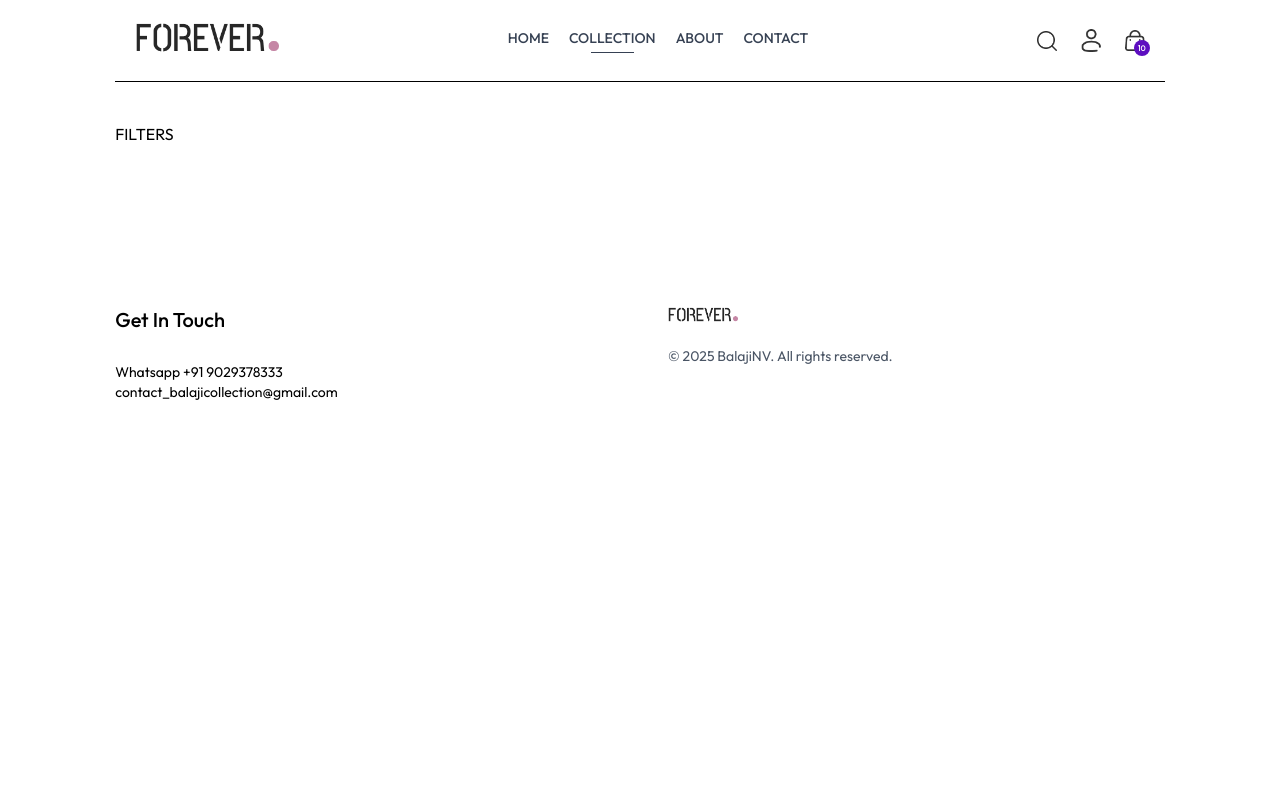
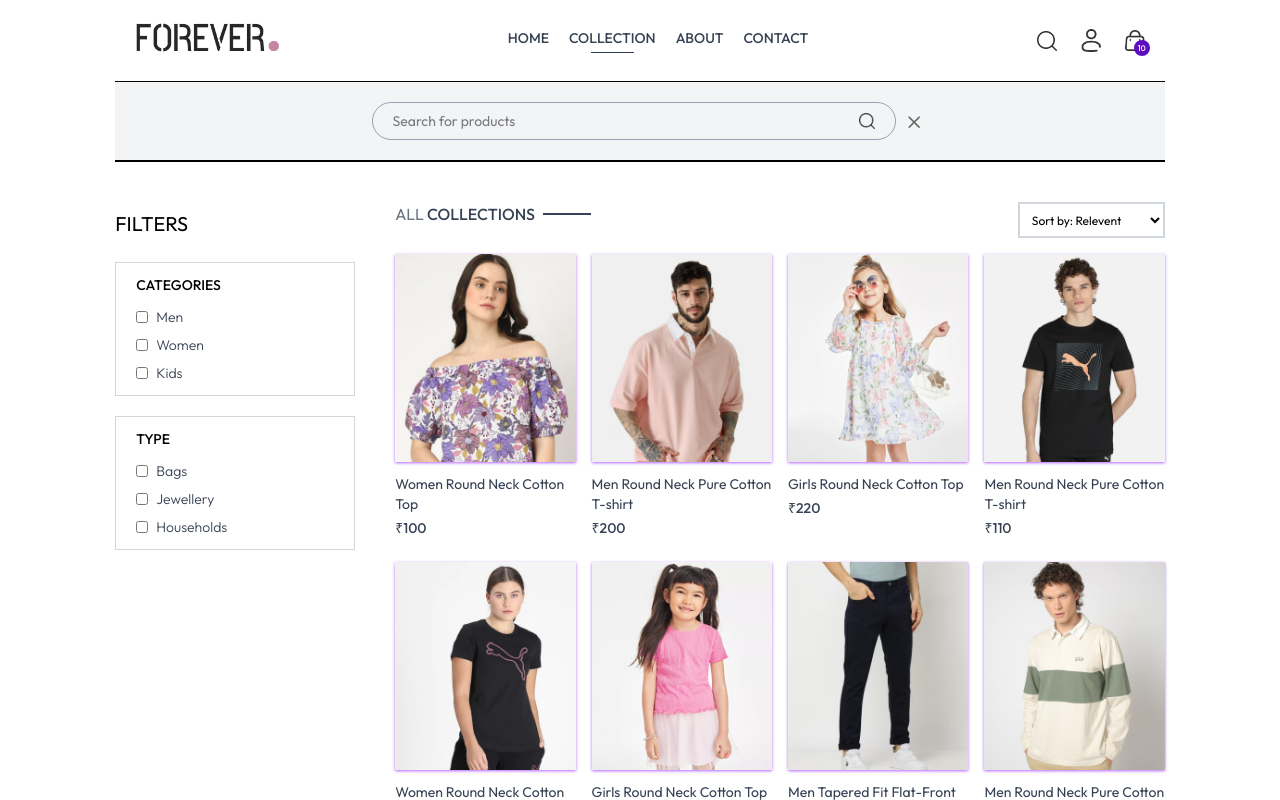
Before and after one commit to nvavinash/balajiFrontend, a React (Vite) app: page /collection in a window 1280 px wide. Both pictures are taken after a click on the picture 1046 px from the left and 40 px from the top of the page. Shown: the top 800 px of the page. Built offline with nearby package versions, Linux system fonts and the light colour scheme.

Commit message:
Searchbar added

```diff
--- a/src/App.jsx
+++ b/src/App.jsx
@@ -11,6 +11,7 @@
 import Orders from './pages/Orders'
 import Navbar from './components/Navbar'
 import Footer from './components/Footer'
+import SearchBar from './components/SearchBar'
 
 
 
@@ -18,6 +19,8 @@
   return (
     <div className='px-4 sm:px-[5vw] md:px-[7vw] lg:px-[9vw]'>
        <Navbar />
+       <SearchBar/>
+
     <Routes>
       <Route path='/' element={<Home/>}/>
       <Route path='/collection' element={<Collection/>}/>
--- a/src/components/Footer.jsx
+++ b/src/components/Footer.jsx
@@ -18,7 +18,7 @@
 
         <div>
           <p className="text-xl font-medium mb-5">Get In Touch</p>
-          <ul className=" py-2">
+          <ul>
             <li> Whatsapp +91 9029378333</li>
             <li>contact_balajicollection@gmail.com</li>
           </ul>
--- a/src/components/Navbar.jsx
+++ b/src/components/Navbar.jsx
@@ -1,9 +1,12 @@
-import React, { useState } from "react";
+import React, { useState, useContext } from "react";
 import { assets } from "../assets/assets";
 import { Link, NavLink } from "react-router-dom";
+import { ShopContext } from "../context/ShopContext";
 
 const Navbar = () => {
   const [visible, setVisible] = useState(false);
+  const {setShowSearch} = useContext(ShopContext);
+
 
   return (
     <div className="flex items-center justify-between p-5 font-medium">
@@ -27,7 +30,7 @@
         </NavLink>
       </ul>
       <div className="flex items-center gap-6">
-        <img
+        <img onClick={() => setShowSearch(true)}
           src={assets.search_icon}
           className="w-5 cursor-pointer"
           alt="logo"
--- /dev/null
+++ b/src/components/SearchBar.jsx
@@ -0,0 +1,42 @@
+import React, { use, useEffect, useState } from "react";
+import { useContext } from "react";
+import { ShopContext } from "../context/ShopContext";
+import { assets } from "../assets/assets";
+import { useLocation } from "react-router-dom";
+
+const SearchBar = () => {
+  const { search, setSearch, showSearch, setShowSearch } =
+    useContext(ShopContext);
+  const [visible, setVisible] = useState(false);
+  const location = useLocation();
+
+  useEffect(() => {
+    if (location.pathname.includes("/collection")) {
+      setVisible(true);
+    } else {
+      setVisible(false);
+    }
+  }, [location]);
+  return showSearch && visible ? (
+    <div className="border-t border-b bg-gray-100 text-center">
+      <div className="inline-flex items-center gap-2 justify-center border border-gray-400 px-5 py-2 my-5 mx-3 rounded-full w-3/4 sm:w-1/2 ">
+        <input
+          className="flex-1 outline-none bg-inherit text-sm"
+          type="text"
+          value={search}
+          onChange={(e) => setSearch(e.target.value)}
+          placeholder="Search for products"
+        />
+        <img className="w-4" src={assets.search_icon} alt="" />
+      </div>
+      <img
+        onClick={() => setShowSearch(false)}
+        className="inline w-3 cursor-pointer"
+        src={assets.cross_icon}
+        alt=""
+      />
+    </div>
+  ) : null;
+};
+
+export default SearchBar;
--- a/src/context/ShopContext.jsx
+++ b/src/context/ShopContext.jsx
@@ -1,5 +1,6 @@
 import { createContext } from "react";
 import { products } from "../assets/assets";
+import { useState } from "react";
 
 export const ShopContext = createContext();
 
@@ -7,11 +8,14 @@
 
     const currency = '₹';
     const delivery_fee = 10;
-
+    const[search,setSearch] = useState()
+    const[showSearch, setShowSearch] = useState(false)
 
 
     const value = {
-        products, currency, delivery_fee
+        products, currency,
+        delivery_fee, search,
+        setSearch, showSearch, setShowSearch
     }
 
 
--- a/src/pages/Collection.jsx
+++ b/src/pages/Collection.jsx
@@ -1,20 +1,137 @@
-import React, { useContext } from 'react'
-import {ShopContext} from '../context/ShopContext'
+import React, { useContext, useEffect, useState } from "react";
+import { ShopContext } from "../context/ShopContext";
+import { assets } from "../assets/assets";
+import Title from "../components/Title";
+import ProductItem from "../components/ProductItem";
 
 const Collection = () => {
+  const { products, search, showSearch } = useContext(ShopContext);
+  const [showFilter, setShowFilter] = useState(false);
+  const [filterProducts, setFilterProducts] = useState([]);
+  const [category, setCategory] = useState([]);
+  const [subCategory, setSubCategory] = useState([]);
+  const [sortType, setSortType] = useState('relevant');
 
-const {products} = useContext(ShopContext);
+  const toggleCategory = (e) =>{
+    if(category.includes(e.target.value)){
+      setCategory(prev => prev.filter(item => item !== e.target.value))
+    } else{
+      setCategory(prev => [...prev, e.target.value])
+    }
+  }
 
+  const togglesubCategory = (e) =>{
+    if(subCategory.includes(e.target.value)){
+      setSubCategory(prev => prev.filter(item => item !== e.target.value))
+    } else{
+      setSubCategory(prev => [...prev, e.target.value])
+    }
+  }
 
+  const applyFilter = () =>{
+    let productsCopy = products.slice();
+    if(showSearch && search){
+      productsCopy = productsCopy.filter(item => item.name.toLowerCase().includes(search.toLowerCase()))
+    }
+    if(category.length > 0){
+      productsCopy = productsCopy.filter(item => category.includes(item.category))
+    }
+    if(subCategory.length >0){
+      productsCopy = productsCopy.filter(item => subCategory.includes(item.subCategory))
+    }
+    setFilterProducts(productsCopy)
+  }
+
+  const sortProduct = () =>{
+    let fpCopy = filterProducts.slice();
+    switch(sortType){
+      case 'low-high':
+        setFilterProducts(fpCopy.sort((a,b) => (a.price - b.price)))
+        break;
+      case 'high-low':
+        setFilterProducts(fpCopy.sort((a,b) => b.price - a.price))
+        break;
+      default:
+        applyFilter();
+        break;
+    }
+  }
+
+  useEffect(()=>{
+    applyFilter()
+  },[category, subCategory, search, showSearch])
+
+  useEffect(()=>{
+    sortProduct()
+  },[sortType])
 
   return (
-    <div className='flex flex-col sm:flex-row gap-1 sm:gap-10 pt-10 border-t'>
-    {/* filter Option */}
-    <div>
-      <p>FILTERS</p>
+    <div className="flex flex-col sm:flex-row gap-1 sm:gap-10 pt-10 border-t">
+      {/* filter Option */}
+      <div className="min-w-60">
+        <p className="my-2 text-xl flex items-center cursor-pointer gap-2">
+          FILTERS
+          <img className={`h-3 sm:hidden ${showFilter ? 'rotate-90': ""}`} src={assets.dropdown_icon} alt="filter" />
+        </p>
+        {/* Category Filter*/}
+        <div
+          className={`border border-gray-300 pl-5 py-3 mt-6 ${
+            showFilter ? "" : "hidden"
+          } sm:block`}
+        >
+          <p className="mb-3 text-sm font-medium">CATEGORIES</p>
+          <div className="flex flex-col gap-2 text-sm font-light text-gray-700">
+            <p className="flex gap-2">
+              <input className="w-3" value={"Men"} type="checkbox" onChange={toggleCategory}/> Men
+            </p>
+            <p className="flex gap-2">
+              <input className="w-3" value={"Women"} type="checkbox" onChange={toggleCategory}/> Women
+            </p>
+            <p className="flex gap-2">
+              <input className="w-3" value={"Kids"} type="checkbox" onChange={toggleCategory} /> Kids
+            </p>
+          </div>
+        </div>
+         {/* SubCategory Filter */}
+      <div className={`border border-gray-300 pl-5 py-3 my-5 ${showFilter ? '' : 'hidden'} sm:block`}>
+        <p className="mb-3 text-sm font-medium ">TYPE</p>
+        <div className="flex flex-col gap-2 text-sm font-light text-gray-700">
+          <p className="flex gap-2">
+            <input className="w-3" type="checkbox" value={"Bags"} onChange={togglesubCategory}/> Bags
+          </p>
+          <p className="flex gap-2">
+            <input className="w-3" type="checkbox" value={"Jewellery"} onChange={togglesubCategory}/> Jewellery
+          </p>
+          <p className="flex gap-2">
+            <input className="w-3" type="checkbox" value={"Households"} onChange={togglesubCategory}/> Households
+          </p>
+        </div>
+      </div>
+      </div>
+     {/* Right Side */}
+     <div className="flex-1">
+          <div className="flex justify-between text-base sm:text mb-4">
+            <Title text1={'ALL'} text2={'COLLECTIONS'}/>
+
+            {/* Product sort */}
+            <select onChange={(e) => setSortType(e.target.value)} className="border-2 border-gray-300 text-xs px-2">
+              <option value="relevent">Sort by: Relevent</option>
+              <option value="low-high">Sort by: Low to High</option>
+              <option value="high-low">Sort by: High to Low</option>
+            </select>
+          </div>
+
+        {/* Map products */}
+          <div className="grid grid-cols-2 md:grid-cols-3  lg:grid-cols-4 gap-4 gap-y-6">
+            {
+              filterProducts.map((item, index) => (
+                <ProductItem key={index} id={item._id} image={item.image} name={item.name} price={item.price}/>
+              ))
+            }
+          </div>
+     </div>
     </div>
-    </div>
-  )
-}
+  );
+};
 
-export default Collection
+export default Collection;
```
